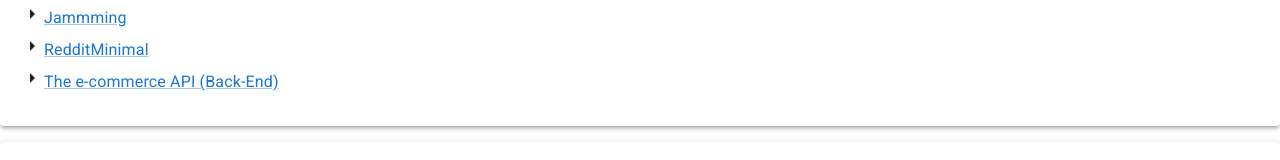
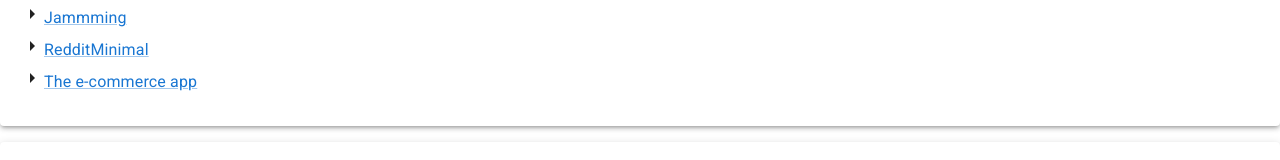
Before and after one commit to vldkurov/my-website-react, a React (Create React App) app: page / in a window 1280 px wide. Shown: the part 612-772 px from the top of the page. Built offline with nearby package versions, Linux system fonts and the light colour scheme.

Commit message:
Update HomePage project links
The project links in the HomePage component were updated. The 'e-commerce API' link is commented out and replaced with a link to 'the e-commerce app'. This provides users with more relevant details that represent the functionality of the actual application.

```diff
--- a/src/pages/HomePage/HomePage.jsx
+++ b/src/pages/HomePage/HomePage.jsx
@@ -36,10 +36,15 @@
         title: 'RedditMinimal',
         description: 'Website where people share links to articles, media and other things on the web.'
     },
+    // {
+    //     href: 'https://the-e-commerce-api.onrender.com/api-docs/',
+    //     title: 'The e-commerce API (Back-End)',
+    //     description: 'An advanced e-commerce API project that provides a robust platform for inventory management and user authentication, designed to offer a scalable and efficient online shopping experience.'
+    // },
     {
-        href: 'https://the-e-commerce-api.onrender.com/api-docs/',
-        title: 'The e-commerce API (Back-End)',
-        description: 'An advanced e-commerce API project that provides a robust platform for inventory management and user authentication, designed to offer a scalable and efficient online shopping experience.'
+        href: 'https://main--thunderous-moxie-f4ffbe.netlify.app/',
+        title: 'The e-commerce app',
+        description: 'The e-commerce app offers a seamless online shopping experience, enabling users to browse and purchase a wide range of products, tailored by categories, with robust features designed to enhance user satisfaction and streamline the buying process.'
     }
 ]
 
```
